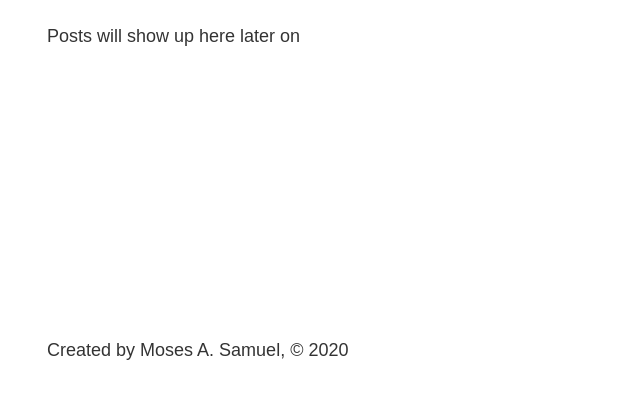
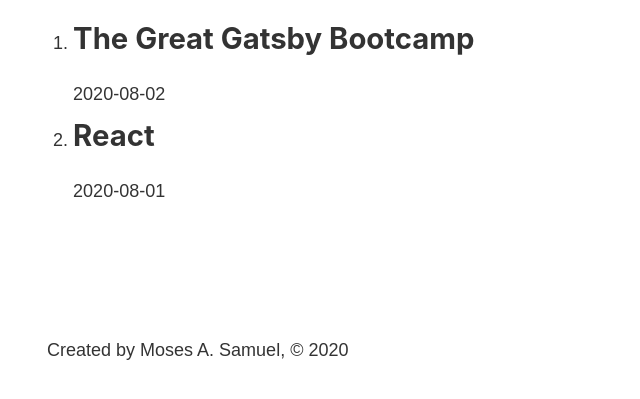
Before and after one commit to MosesSupposes/great-gatsby-bootcamp, a Gatsby site: page /blog in a window 1280 px wide. Shown: the part 393-792 px from the top of the page, without its empty margins (236-876 px from the left). Built offline with nearby package versions, Linux system fonts and the light colour scheme; Gatsby itself is replaced by a stand-in of ours.

Commit message:
render post previews for each blog post on the "blog" page

```diff
--- a/src/pages/blog.js
+++ b/src/pages/blog.js
@@ -1,11 +1,37 @@
 import React from "react"
+import { graphql, useStaticQuery } from "gatsby"
 import Layout from "../components/layout"
 
 export default function BlogPage() {
+  const data = useStaticQuery(graphql`
+    query allBlogPosts {
+      allMarkdownRemark {
+        edges {
+          node {
+            frontmatter {
+              title
+              date
+            }
+          }
+        }
+      }
+    }
+  `)
+
+  console.log(data)
   return (
     <Layout>
       <h1>My Blog</h1>
-      <p>Posts will show up here later on</p>
+      <ol>
+        {data.allMarkdownRemark.edges.map(function renderPreview(edge, index) {
+          return (
+            <li key={index}>
+              <h2>{edge.node.frontmatter.title}</h2>
+              <p>{edge.node.frontmatter.date}</p>
+            </li>
+          )
+        })}
+      </ol>
     </Layout>
   )
 }
```
